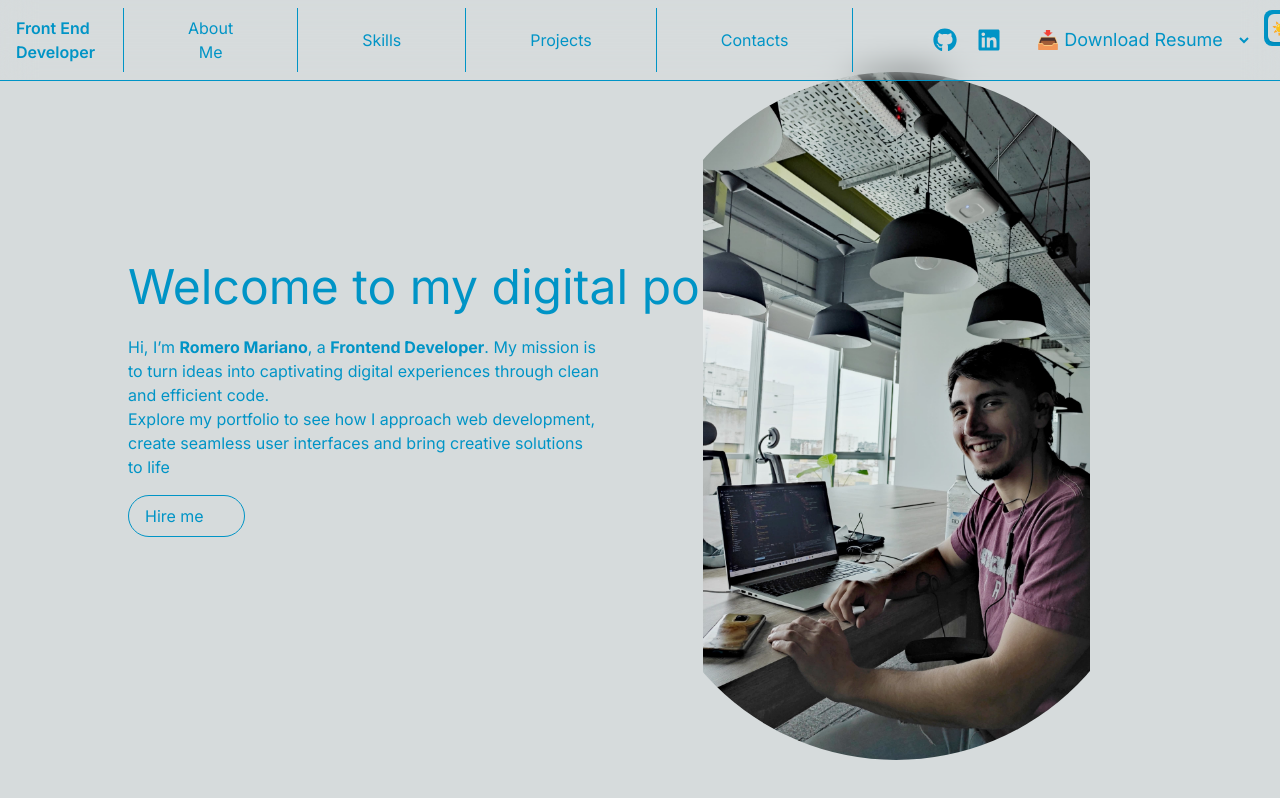
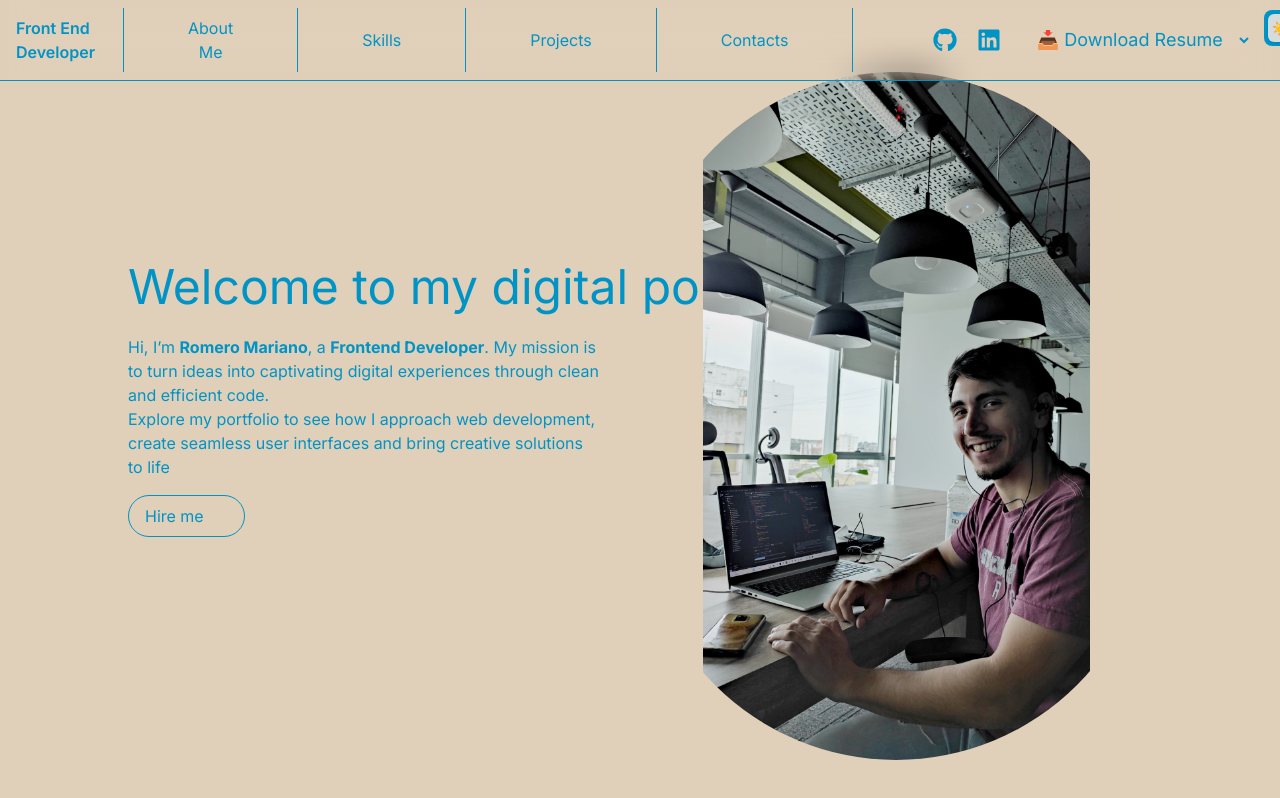
Before and after one commit to Marianoromero8/portfolio, a Next.js app: page / in a window 1280 px wide. Shown: the top 798 px of the page. Built offline with nearby package versions, Linux system fonts and the light colour scheme.

Commit message:
Portfolio done, fix projects

```diff
--- a/app/components/NavBar.tsx
+++ b/app/components/NavBar.tsx
@@ -72,11 +72,11 @@ export default function NavBar() {
           <option value="" hidden>
             📥 Download Resume
           </option>
-          <option value="/CV-Romero Mariano-Desarrollador Frontend.pdf" className={`backdrop-blur-lg z-50 ${theme === "dark" ? "bg-[#000022] text-[#0094c6]" : "bg-inherit text-[#0094c6]"
+          <option value="/CV-Romero Mariano-Desarrollador Frontend.pdf" className={`backdrop-blur-lg z-50 ${theme === "dark" ? "bg-[#000022] text-[#0094c6]" : "bg-[#E0CFB9] text-[#0094c6]"
             }`}>
             📄Cv - Español
           </option>
-          <option value="/CV-Romero Mariano-Frontend Developer.pdf" className={`backdrop-blur-lg z-50 ${theme === "dark" ? "bg-[#000022] text-[#0094c6]" : "bg-inherit text-[#0094c6]"
+          <option value="/CV-Romero Mariano-Frontend Developer.pdf" className={`backdrop-blur-lg z-50 ${theme === "dark" ? "bg-[#000022] text-[#0094c6]" : "bg-[#E0CFB9] text-[#0094c6]"
             }`}>
             📄Resume - English
           </option>
--- a/app/globals.css
+++ b/app/globals.css
@@ -19,7 +19,7 @@
 }
 
 body {
-  background-color: rgb(var(--background-start-rgb));
+  background-color: #E0CFB9;
   /* background-color: #000022; */
   /* background-color: #0094C6; */
 }
```
